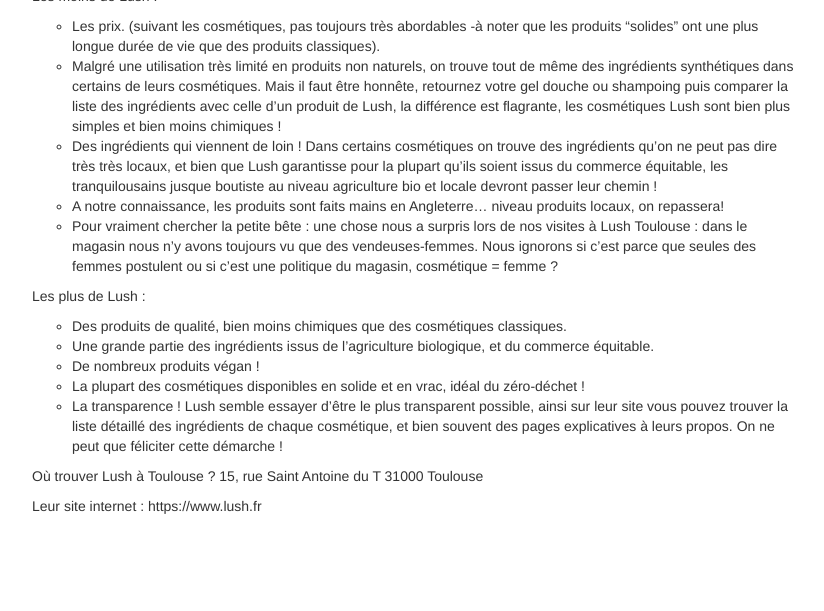
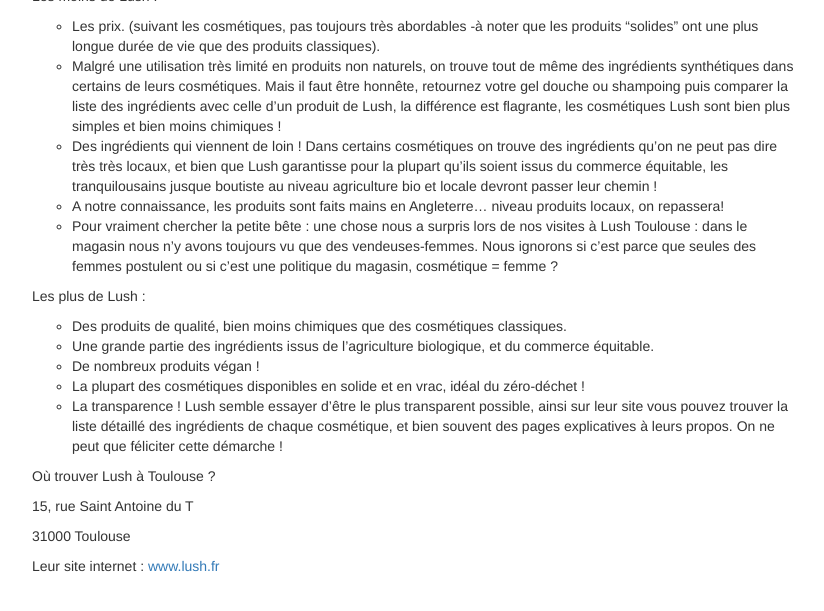
Before and after one commit to Touwin/Touwin.github.io, a Jekyll site: the page built from _posts/2013-12-30-Lush.md, in a window 1280 px wide and 900 px high, scrolled down 1131 px, cut to the strip 214-825 px from the top of the window. Shown: the whole strip, without its empty margins (223-1047 px from the left). Built offline with Jekyll 4.4.1, drawn with Linux system fonts in a browser that asks for light colours; nearby versions of some CDN libraries; Markdown is read by kramdown in place of the engine named in the settings; part of the change alters nothing that is shown.

Commit message:
Update 2013-12-30-Lush.md

```diff
--- a/_posts/2013-12-30-Lush.md
+++ b/_posts/2013-12-30-Lush.md
@@ -41,7 +41,9 @@ Les plus de Lush :
 
 
 Où trouver Lush à Toulouse ?
+
 15, rue Saint Antoine du T
+
 31000 Toulouse
 
-Leur site internet : https://www.lush.fr
+Leur site internet : [www.lush.fr](https://www.lush.fr)
```
